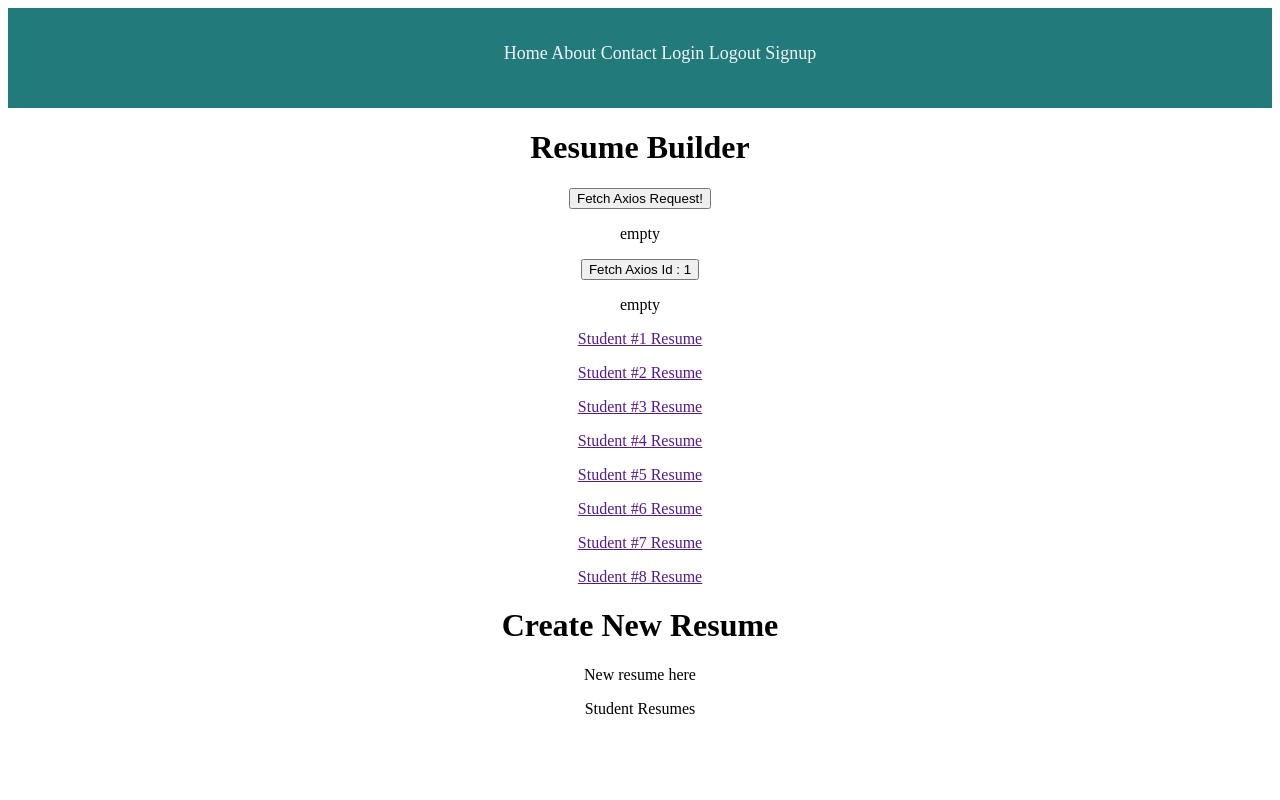
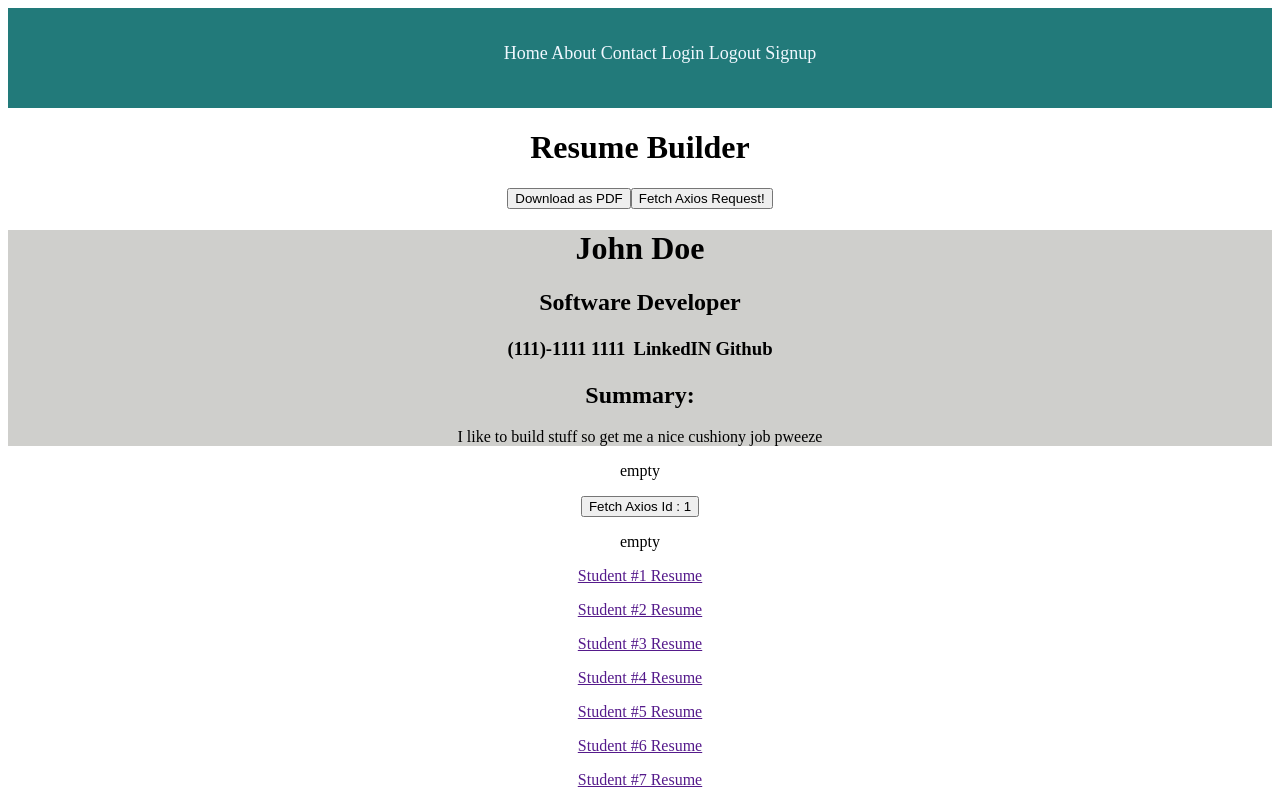
Before and after one commit to jonhoa/resume-frontend, a React (Vite) app: page / in a window 1280 px wide. Shown: the top 800 px of the page. Built offline with nearby package versions, Linux system fonts and the light colour scheme.

Commit message:
resume layout v1

```diff
--- a/src/App.css
+++ b/src/App.css
@@ -17,7 +17,16 @@
 .logo.react:hover {
   filter: drop-shadow(0 0 2em #61dafbaa);
 }
+.res-background {
+  background-color:rgb(207, 207, 204);
+}
 
+.h3-align h3{
+  display:inline-block;
+  margin:2px;
+}
+
+/*  */
 @keyframes logo-spin {
   from {
     transform: rotate(0deg);
--- a/src/App.jsx
+++ b/src/App.jsx
@@ -4,7 +4,6 @@ import './App.css';
 import { Header } from './Header';
 import { Footer } from './Footer';
 import { Content } from './Content';
-import axios from 'axios';
 
 function App() {
   return (
--- a/src/Content.jsx
+++ b/src/Content.jsx
@@ -26,8 +26,15 @@ const axiosFetch = () => {
   return (
     <div class="container">
       <h1>Resume Builder</h1>
+      <button class ="btn btn-primary">Download as PDF</button>
       <button onClick={axiosFetch}>Fetch Axios Request!</button>
       {/* Fetch ALL firstnames in database */}
+      <div class = "res-background">
+        <h1>John Doe</h1>
+        <h2>Software Developer</h2>
+        <div class="h3-align"><h3>(111)-1111 1111</h3> <h3>LinkedIN</h3><h3>Github</h3></div>
+        <div class ="res-summary"><h2>Summary:</h2><p>I like to build stuff so get me a nice cushiony job pweeze</p></div>
+      </div>
       {dataInfo ? <div>{dataInfo.map((resData => ( <div key ={resData.id}><button onClick={axiosShow}>Fetch Axios Id :{resData.id} </button>
         <p>{resData.first_name}</p></div>)))}</div>  : <div><p>empty</p></div>}
 
```
